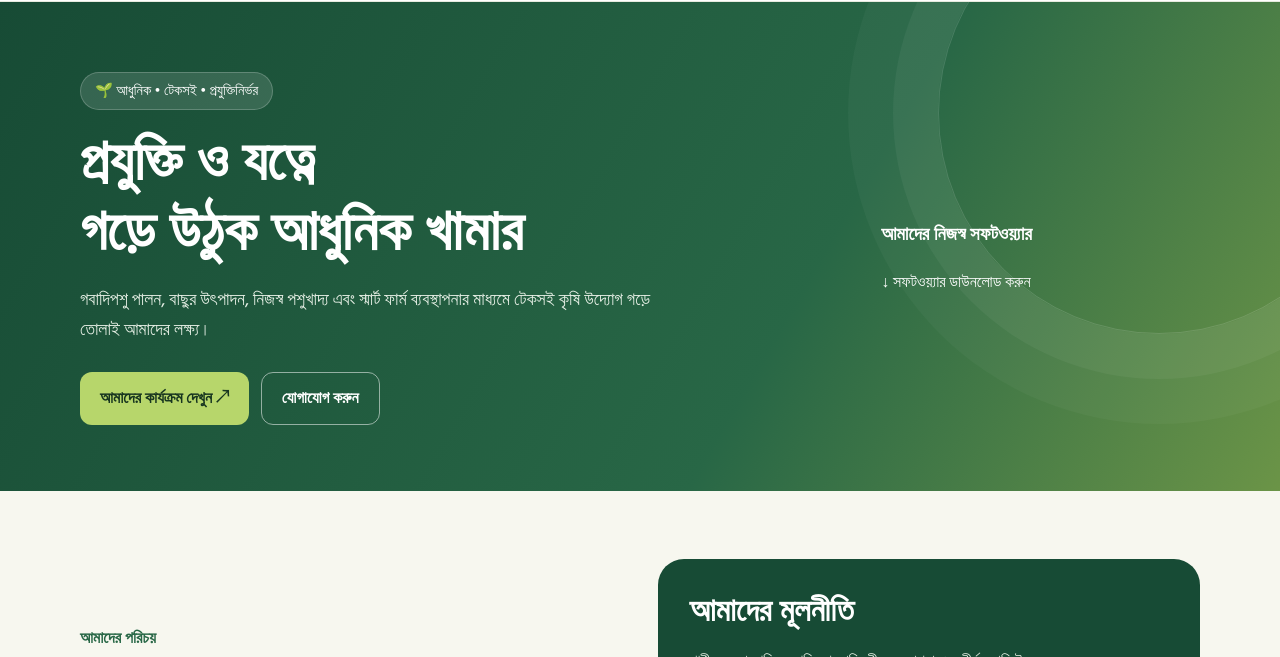
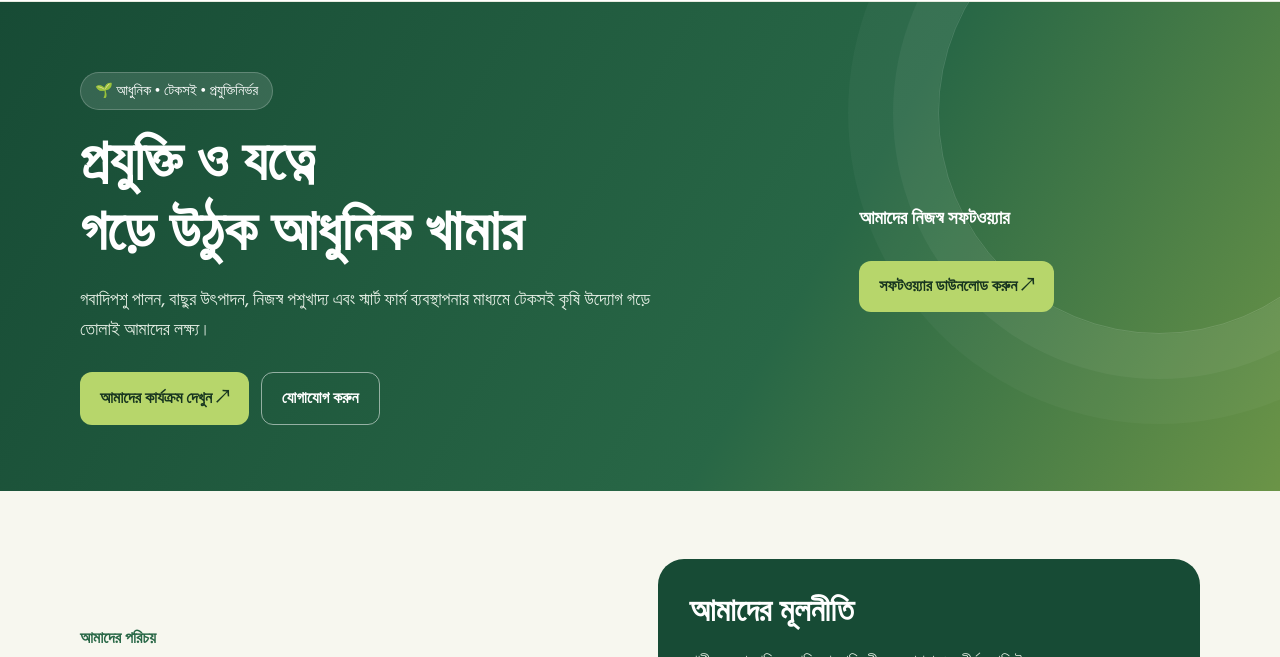
Before and after one commit to Nasim43/Cow-Firm-Project, a plain HTML site: page index.html in a window 1280 px wide. Shown: the part 69-726 px from the top of the page. Drawn offline with Linux system fonts and the light colour scheme.

Commit message:
Update download button styling in index.html

```diff
--- a/index.html
+++ b/index.html
@@ -29,8 +29,7 @@
   <div class="hero-art">
   <div class="software-card">
    <h3>আমাদের নিজস্ব সফটওয়্যার</h3>
-   <a href="https://docs.google.com/spreadsheets/d/131ZJMj13a12feN5ttkNlXicvvQw1svIOo2rm5v75xDo/export?format=xlsx" class="download-btn">
-  ↓ সফটওয়্যার ডাউনলোড করুন
+   <div class="btns"><a class="btn btn-primary" href="https://docs.google.com/spreadsheets/d/131ZJMj13a12feN5ttkNlXicvvQw1svIOo2rm5v75xDo/export?format=xlsx">সফটওয়্যার ডাউনলোড করুন ↗</a></div>
 </a>
 </a>
   </div>
```
